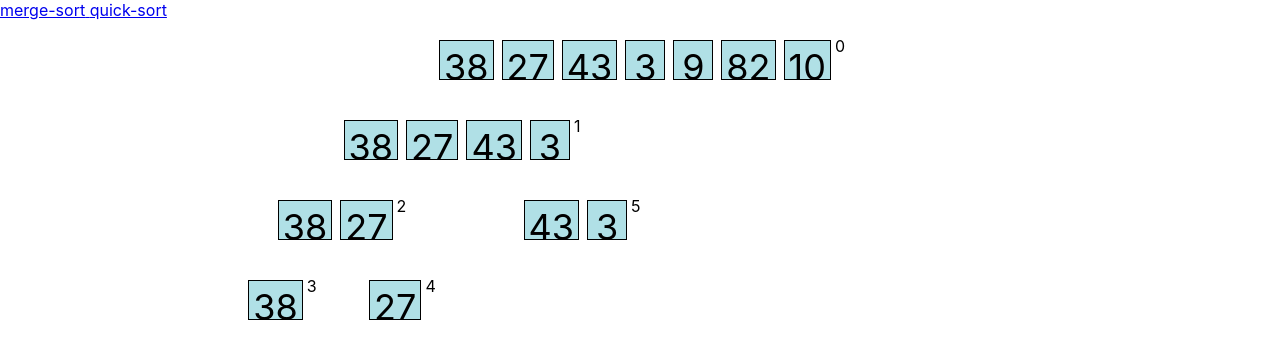
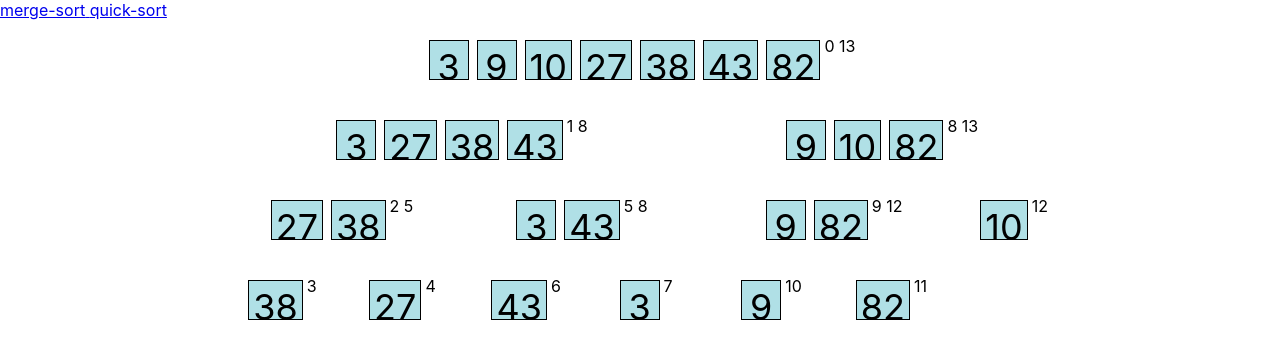
Before and after one commit to TheSTL/Visualize-Sorting-Algorithm, a React (Create React App) app: page /merge-sort in a window 1280 px wide. Shown: the top 358 px of the page. Built offline with nearby package versions, Linux system fonts and the light colour scheme.

Commit message:
merge-sort : update array after combine sort 2 arrays

```diff
--- a/src/components/array-element/index.jsx
+++ b/src/components/array-element/index.jsx
@@ -1,17 +1,37 @@
 import React from 'react';
 import PropTypes from 'prop-types';
 
-export default class arrayElement extends React.PureComponent {
+export default class arrayElement extends React.Component {
     constructor(props) {
         super(props);
         this.state= {
-            value: this.props.value
+            value: this.props.value,
+            newValue: this.props.newValue,
+            newCount: this.props.newCount,
         }
+        this.divElement = React.createRef();
+    }
+    componentDidMount() {
+        if (this.state.newValue){
+            setTimeout(this.changeElement, this.state.newCount*200);
+        }
+    }
+    changeElement = () => {
+        this.setState({
+            value: this.state.newValue
+        })
     }
 
     render() {
         const { value } = this.state;
-        return (<div className= 'array-element'> {value} </div>);
+        return (
+          <div
+            className= 'array-element'
+            ref={this.divElement}
+          >
+            {value}
+          </div>
+        );
     }
 }
 
--- a/src/components/array/index.jsx
+++ b/src/components/array/index.jsx
@@ -3,20 +3,22 @@ import PropTypes from 'prop-types';
 
 import ArrayElement from '../array-element';
 
-export default class Array extends React.PureComponent {
+export default class Array extends React.Component {
     constructor(props) {
         super(props);
         this.state= {
             values: this.props.values,
+            newValues: this.props.newValues,
             count: this.props.count,
+            newCount: this.props.newCount,
         }
         this.divArray = React.createRef();
     }
 
     componentDidMount() {
-        console.log(this.divArray);
-        if (this.divArray.current.style.opacity != '1') {
-                    setTimeout(this.displayArray, this.state.count* 1000);
+        const { count, newCount, newValues } = this.state;
+        if (this.divArray && this.divArray.current && this.divArray.current.style.opacity != '1') {
+                    setTimeout(this.displayArray, count* 200);
         }
     }
 
@@ -25,15 +27,19 @@ export default class Array extends React.PureComponent {
     }
 
     render() {
-        const { values, count } = this.state;
+        const { values, count, newCount, newValues } = this.state;
+        console.log(newValues);
 
         return(
-        <div className= 'array' ref={this.divArray}>
+        <div className= 'array' ref={this.divArray} >
             {
-                values.map((element) => (
-                    <ArrayElement value={element} />
+               values.map((element, i) =>     (
+                <ArrayElement
+                  newCount={newCount}
+                  value={element}
+                  newValue={newValues? newValues[i] : null} />
                 ))
-            } {count}
+            }{count} {newCount}
         </div>
         );
     };
--- a/src/pages/merge-sort/index.jsx
+++ b/src/pages/merge-sort/index.jsx
@@ -5,6 +5,7 @@ let count = 0;
 
 function mergeSort (unsortedArray) {
   const tempCount = count++;
+
     if (unsortedArray.length <= 1) {
       return [ unsortedArray,
         <div className='space-around' >
@@ -12,6 +13,7 @@ function mergeSort (unsortedArray) {
         </div>
       ];
     }
+
     const middle = Math.ceil(unsortedArray.length / 2);
     const left = unsortedArray.slice(0, middle);
     const right = unsortedArray.slice(middle);
@@ -25,7 +27,12 @@ function mergeSort (unsortedArray) {
       sortedArray,
       <div className='child' >
           <div className='space-around' >
-            <Array values={unsortedArray} count={tempCount} />
+            <Array
+              values={unsortedArray}
+              newValues={sortedArray}
+              count={tempCount}
+              newCount={count}
+            />
           </div>
           <div className='space-around' style={{ width: `${40*3*unsortedArray.length}px`}}>
             {leftResult[1]}
```
